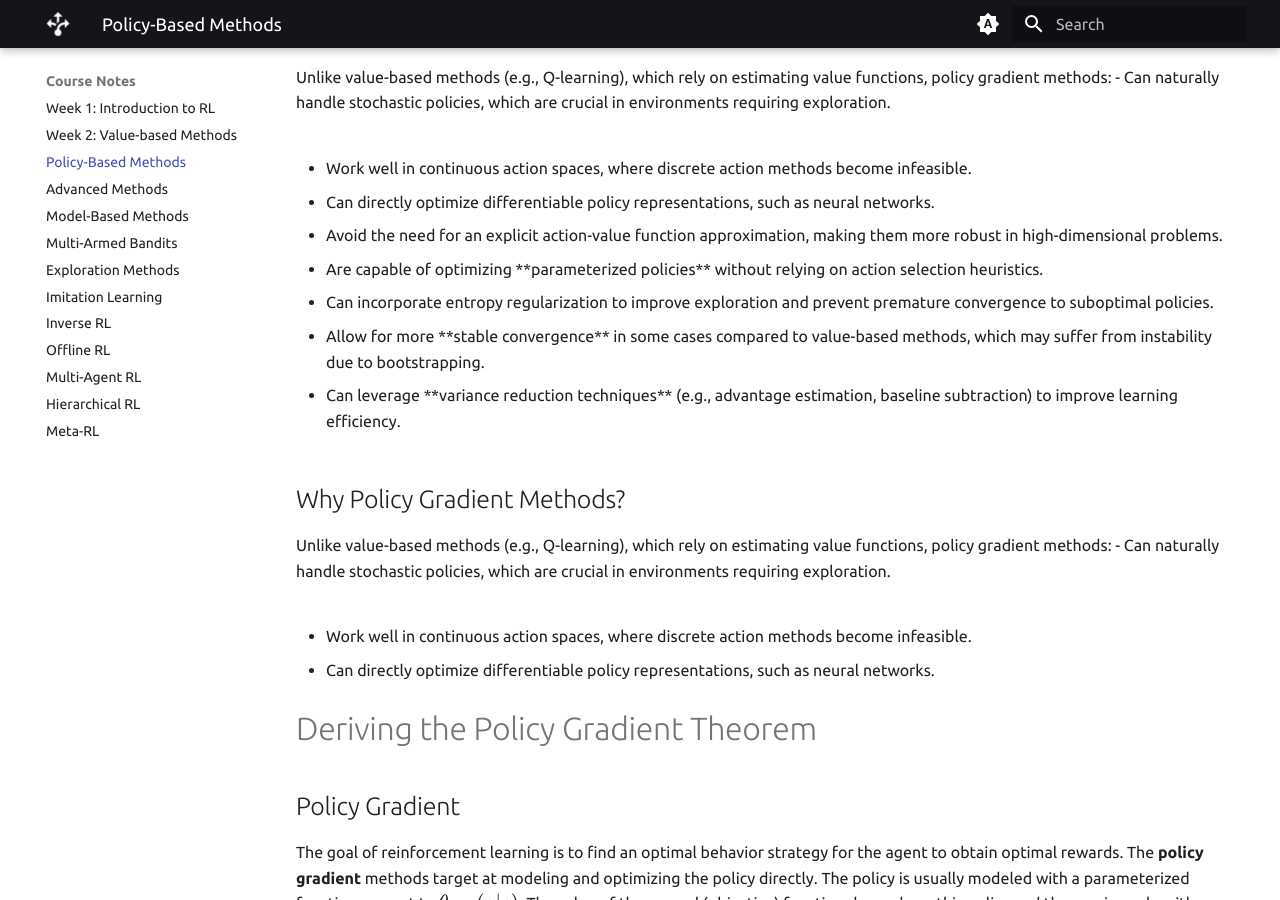
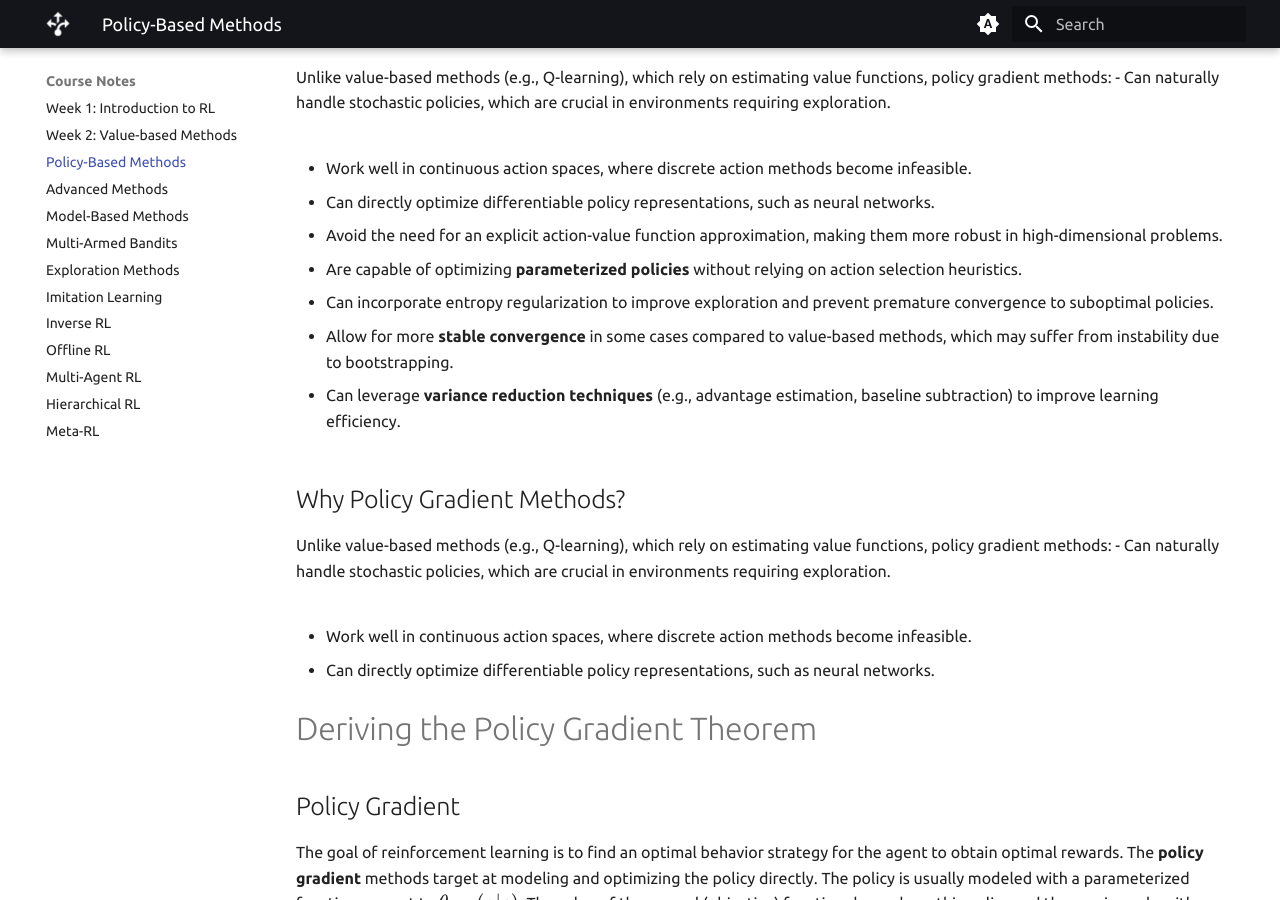
Before and after one commit to DeepRLCourse/DeepRLCourse.github.io, an MkDocs documentation site: the page built from docs/course_notes/policy-based.md, in a window 1280 px wide and 900 px high, scrolled down 547 px. Built offline with MkDocs 1.6.1 and Material for MkDocs 9.7.7, drawn with Linux system fonts in a browser that asks for light colours; some web fonts are replaced; some of the changed text lies outside the part shown.

Commit message:
Fix details html tag problem, addes sample image to policy-based method

```diff
--- a/docs/course_notes/policy-based.md
+++ b/docs/course_notes/policy-based.md
@@ -40,17 +40,17 @@
 - Avoid the need for an explicit action-value function approximation,
 making them more robust in high-dimensional problems.
 
-- Are capable of optimizing \*\*parameterized policies\*\* without
+- Are capable of optimizing **parameterized policies** without
 relying on action selection heuristics.
 
 - Can incorporate entropy regularization to improve exploration and
 prevent premature convergence to suboptimal policies.
 
-- Allow for more \*\*stable convergence\*\* in some cases compared to
+- Allow for more **stable convergence** in some cases compared to
 value-based methods, which may suffer from instability due to
 bootstrapping.
 
-- Can leverage \*\*variance reduction techniques\*\* (e.g., advantage
+- Can leverage **variance reduction techniques** (e.g., advantage
 estimation, baseline subtraction) to improve learning efficiency.
 
 
@@ -847,17 +847,11 @@
 
 
 $$\begin{aligned}
-
 E\left[\nabla_\theta  \log p_\theta(\tau) b\right] &= \int p_\theta(\tau) \nabla_\theta  \log p_\theta(\tau) b \, d\tau \\
-
 &= \int  \nabla_\theta p_\theta(\tau) b \, d\tau \\
-
 &= b \nabla_\theta  \int p_\theta(\tau) \, d\tau \\
-
 &= b \nabla_\theta  1 \\
-
 &= 0
-
 \end{aligned}$$
 
 
@@ -1143,32 +1137,27 @@
 
 ----------------------------------------------- --
 
-
 ### Actor-Critic Architecture: Cartpole Example
 
 
-<details>
+
+
+<details markdown="1">
 <summary>
 Actor-Critic Architecture: Cartpole Example
 </summary>
-<p>
 
 Let's illustrate the Actor-Critic architecture with an example of a
 classic reinforcement learning problem: the *Cartpole* environment.
 
+<center>
+<img src="\assets\images\course_notes\policy-based\cartpole.png"
+    alt="pi estimation with monte carlo"
+    style="float: center; margin-right: 10px;"
+    />
+    </center>
 
-
-::: center
-
------------------------------------------------ --
-
-![image](\assets\images\course_notes\policy-based\a5.png){width="0.6\\linewidth"}
-
------------------------------------------------ --
-
-:::
-
-
+---
 
 In the *Cartpole* environment, the agent controls a cart that can move
 horizontally on a track. A pole is attached to the cart, and the agent's
--- a/mkdocs.yml
+++ b/mkdocs.yml
@@ -223,7 +223,6 @@
           format: !!python/name:pymdownx.superfences.fence_code_format
   - pymdownx.tabbed:
       alternate_style: true
-  - pymdownx.details
   - pymdownx.arithmatex:
       generic: true
   - md_in_html
@@ -237,3 +236,6 @@
   - pymdownx.mark
   - pymdownx.tilde
   - abbr
+  - extra
+  - admonition
+  - pymdownx.blocks.details
```
Also changed, not shown: docs/assets/images/course_notes/policy-based/cartpole.png (renamed from docs/assets/images/course_notes/policy-based/a5.png).
